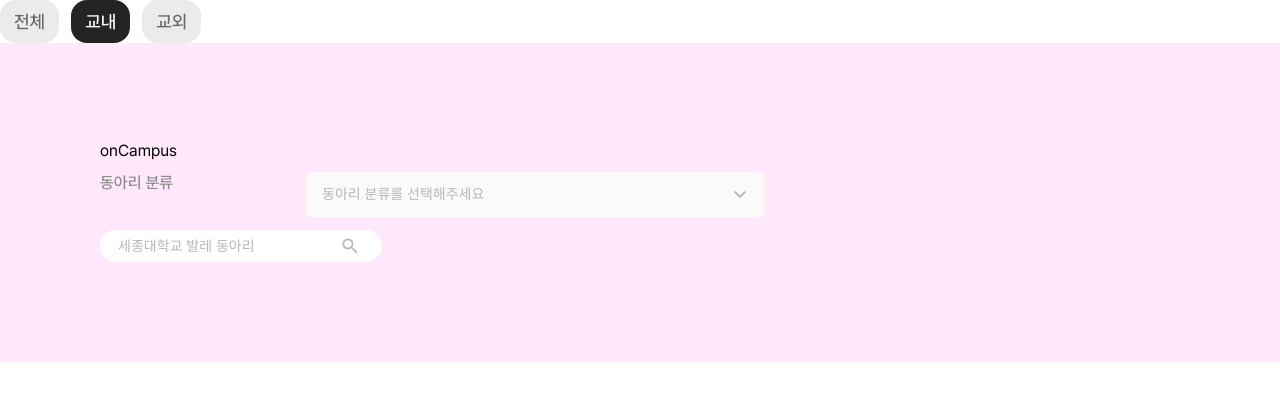
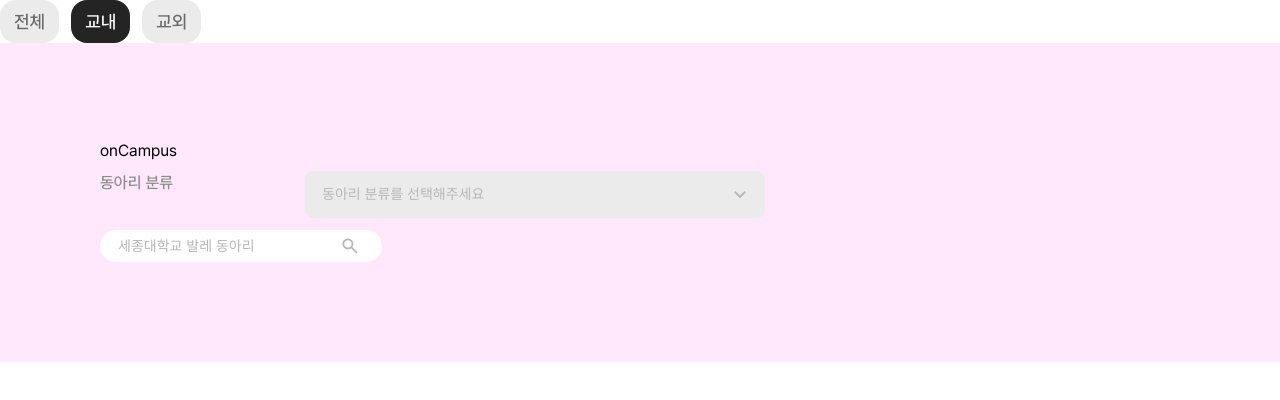
Before and after one commit to dong-ariari/frontend, a React (Vite) app: page /oncampus in a window 1280 px wide. Shown: the top 400 px of the page. Built offline with nearby package versions, Linux system fonts and the light colour scheme.

Commit message:
fix: select 태그 변수명 에러 수정

```diff
--- a/src/components/select/select.jsx
+++ b/src/components/select/select.jsx
@@ -19,7 +19,7 @@ const Select = ({ title, placeholder, options, isEdit, onValueChange }) => {
         value={value}
         onChange={handleChange}
         disabled={!isEdit}
-        isEditable={isEdit}
+        $isEditable={isEdit}
       >
         <option value="" disabled hidden>
           {placeholder}
```
